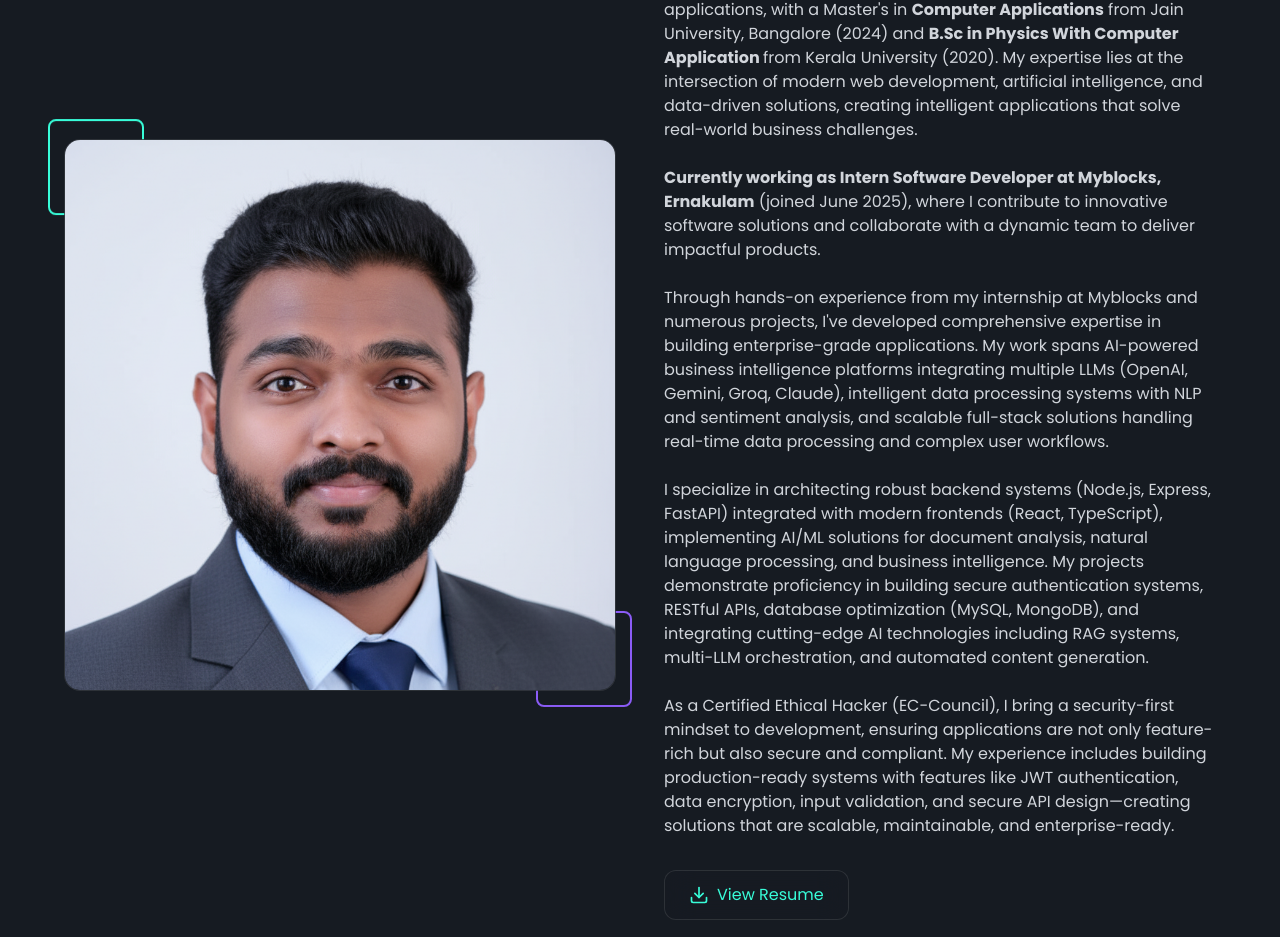
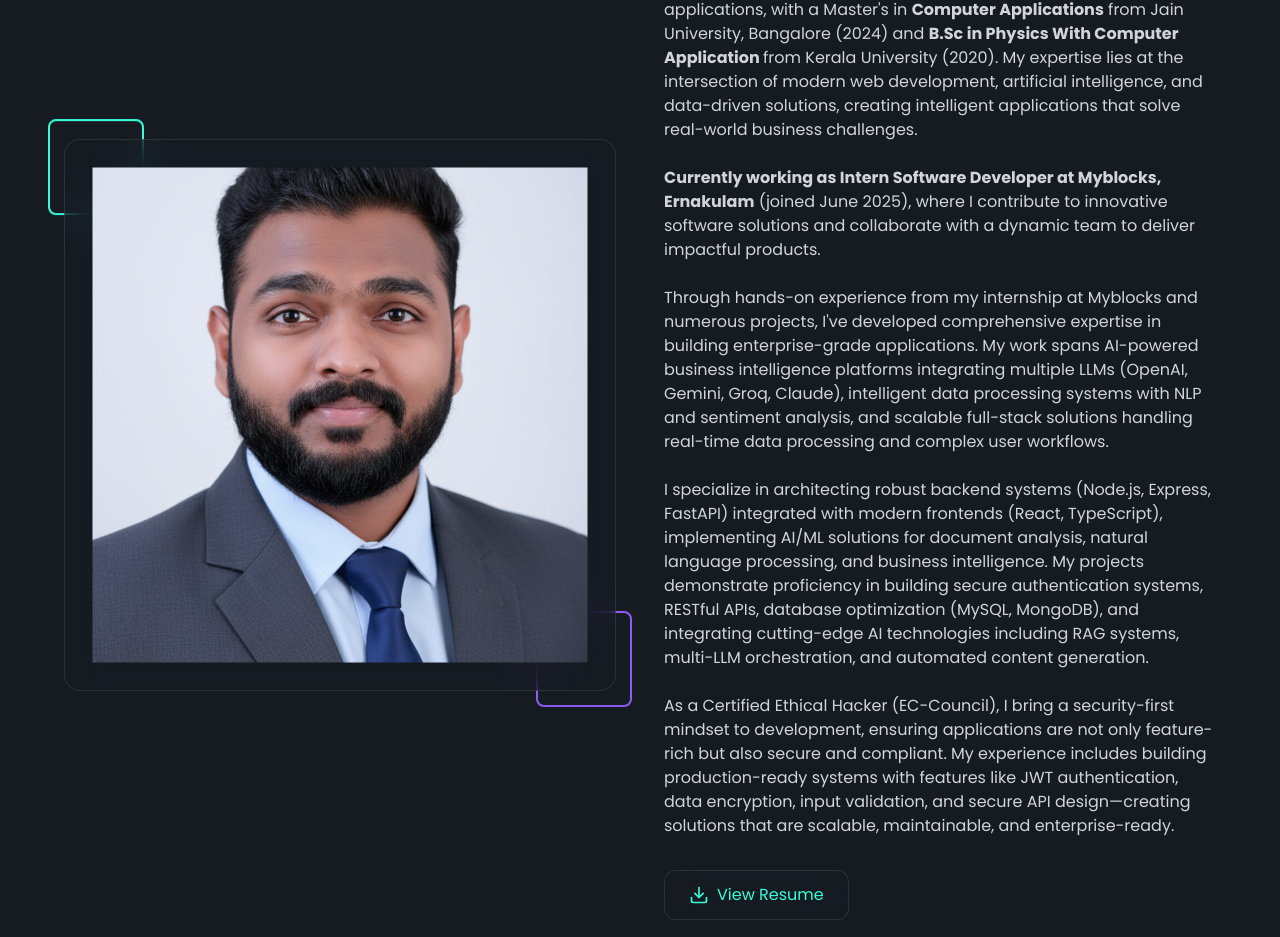
Before and after one commit to Silence963/Myporfolio, a React (Vite) app: page / in a window 1280 px wide. Shown: the part 970-1907 px from the top of the page. Built offline with nearby package versions, Linux system fonts and the light colour scheme.

Commit message:
fix: Adjust image alignment in About component for better presentation

```diff
--- a/src/components/About.tsx
+++ b/src/components/About.tsx
@@ -25,7 +25,7 @@
                 <img
                   src={`${import.meta.env.BASE_URL}assets/images/profile.jpg`}
                   alt="Akhil A R"
-                  className="w-full h-full object-cover object-top"
+                  className="w-full h-full object-cover object-center scale-90"
                 />
               </div>
             </motion.div>
```
